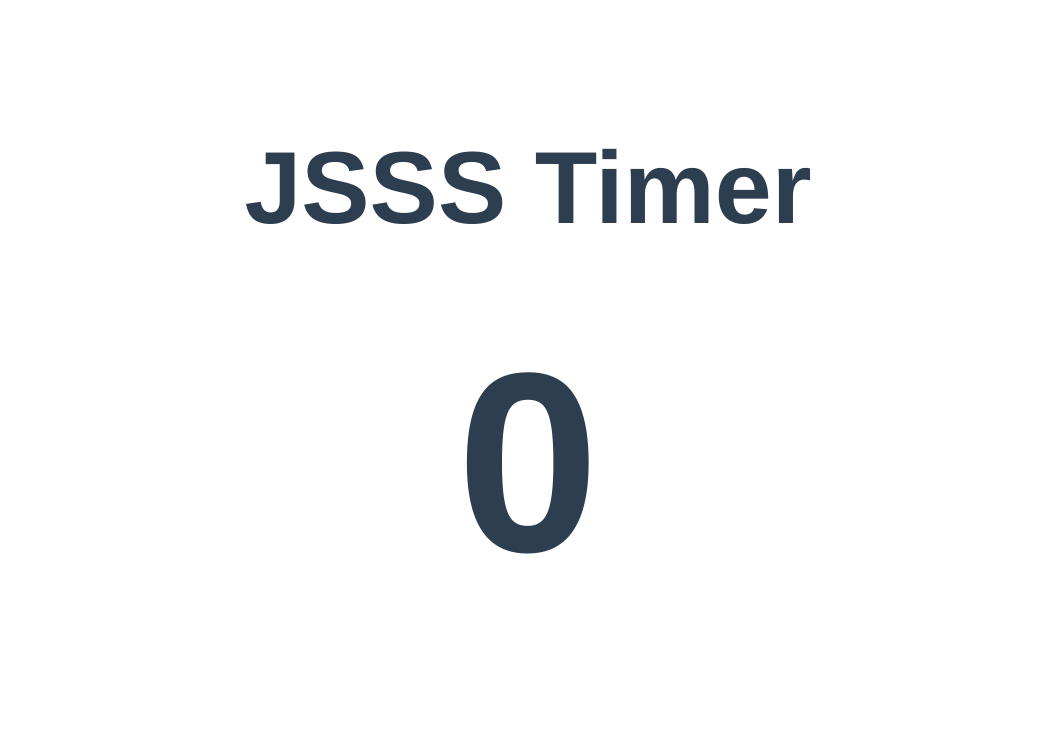
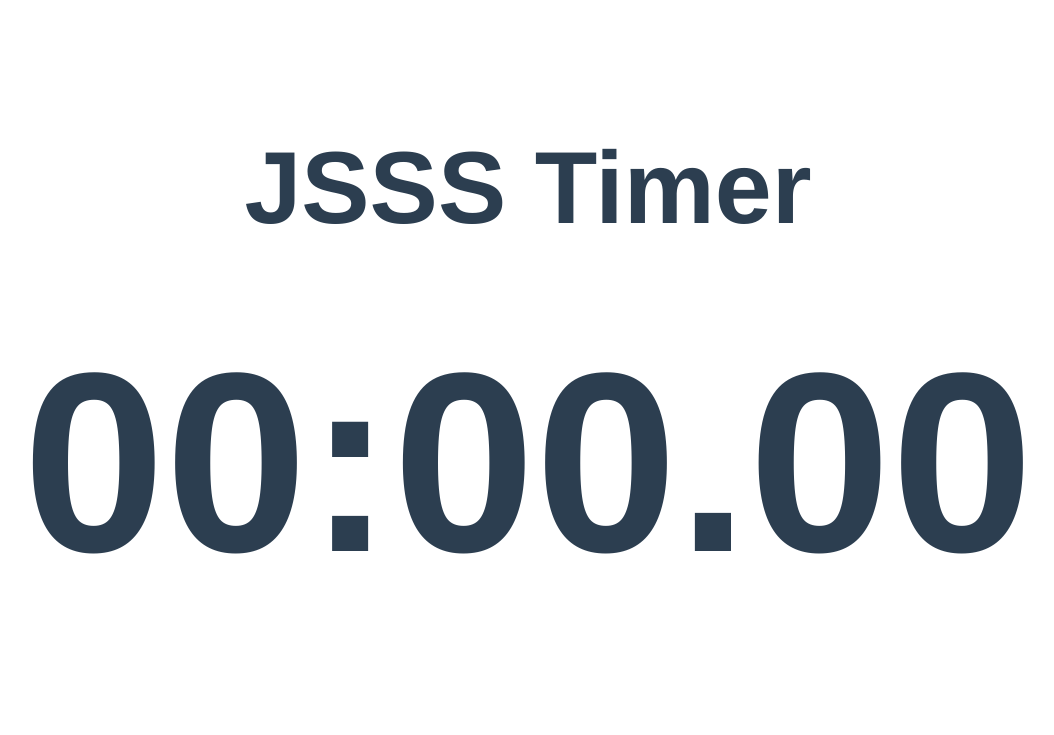
Before and after one commit to siyoon-jung/vue-jsss-timer, a Vue app: page / in a window 1280 px wide. Shown: the top 735 px of the page, without its empty margins (120-1174 px from the left). Built offline with nearby package versions, Linux system fonts and the light colour scheme.

Commit message:
time 계산 utils 생성 > 시간 포맷에 맞게 표시되도록

```diff
--- a/src/components/TimeView.vue
+++ b/src/components/TimeView.vue
@@ -5,6 +5,8 @@
 </template>
 
 <script>
+import {toTimeFormat} from '../utils/FormatUtil';
+
 export default {
     name: 'TimeView',
     props: {
@@ -12,7 +14,7 @@ export default {
     },
     computed: {
         timeFormat(){
-            return this.time;
+            return toTimeFormat(this.time);
         },
     }
 };
--- /dev/null
+++ b/src/utils/FormatUtil.js
@@ -0,0 +1,23 @@
+function toTimeFormat(time){
+  // "29:00.00"
+  // 100ms 단위로 값이 들어오고 있음
+
+  // toFixed : 소수점 2자리까지 0으로 채워주기. 무조건 소수점 2자리까지 표시
+  const timeArr = (time / 100).toFixed(2).split('.');
+  const hundMilli = timeArr[1];
+  const second = timeArr[0] % 60;
+  const minute = (timeArr[0] - second) / 60;
+
+  return `${zeroPad(minute)}:${zeroPad(second)}.${zeroPad(hundMilli)}`;
+}
+
+function zeroPad(num, maxLen = 2) {
+  // padStart : 몇 자리 숫자?
+  return num.toString().padStart(maxLen, "0");
+}
+
+export {
+  toTimeFormat,
+  // zeroPad // 밖에서도 쓸 경우 export하면 됨.
+  // 아직 외부에서 사용하지 않으면 export 하지 않는 것이 외부에서 사용 중이 아닌 것으로 판단하기 쉽다
+};
```
